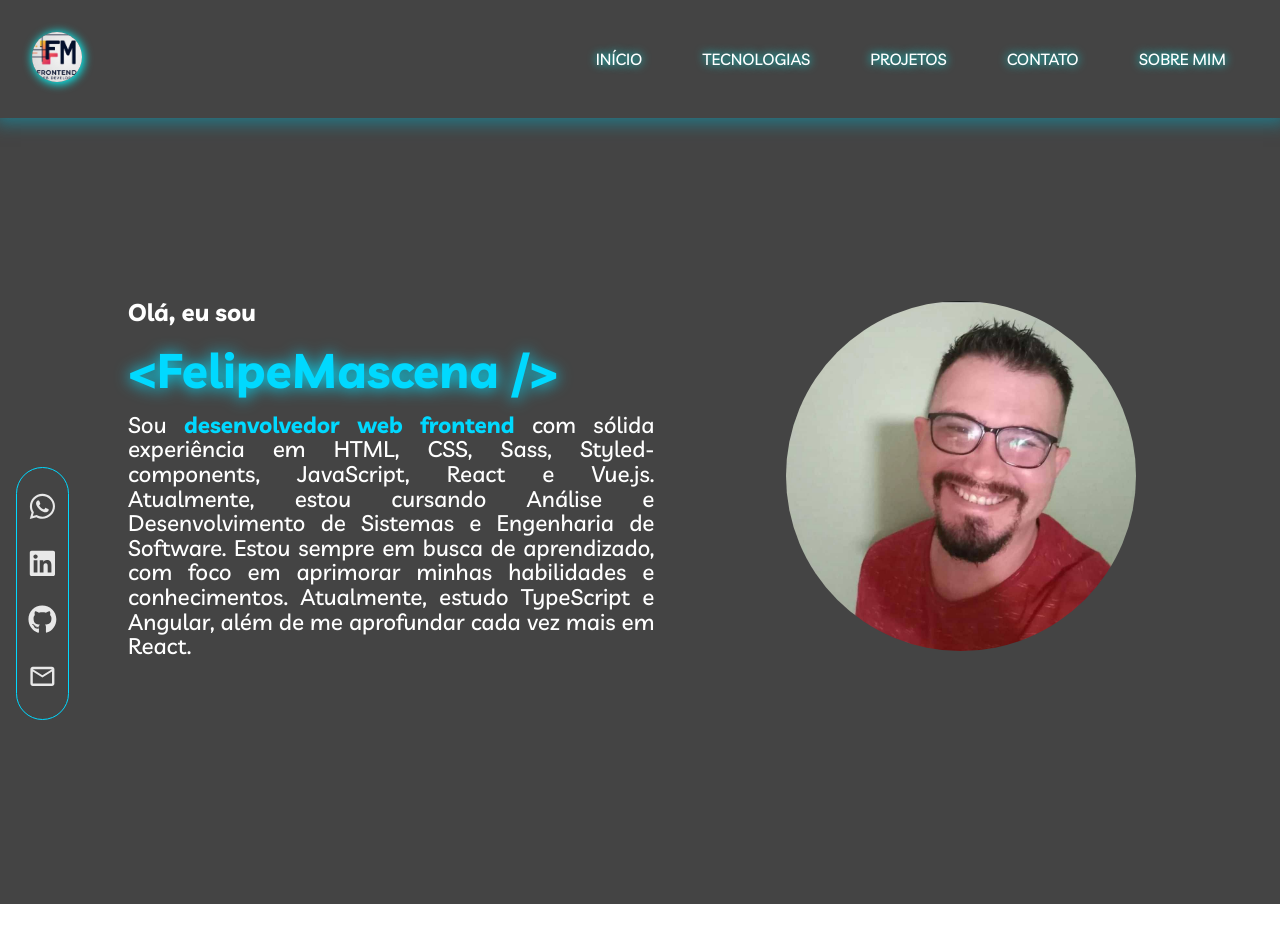
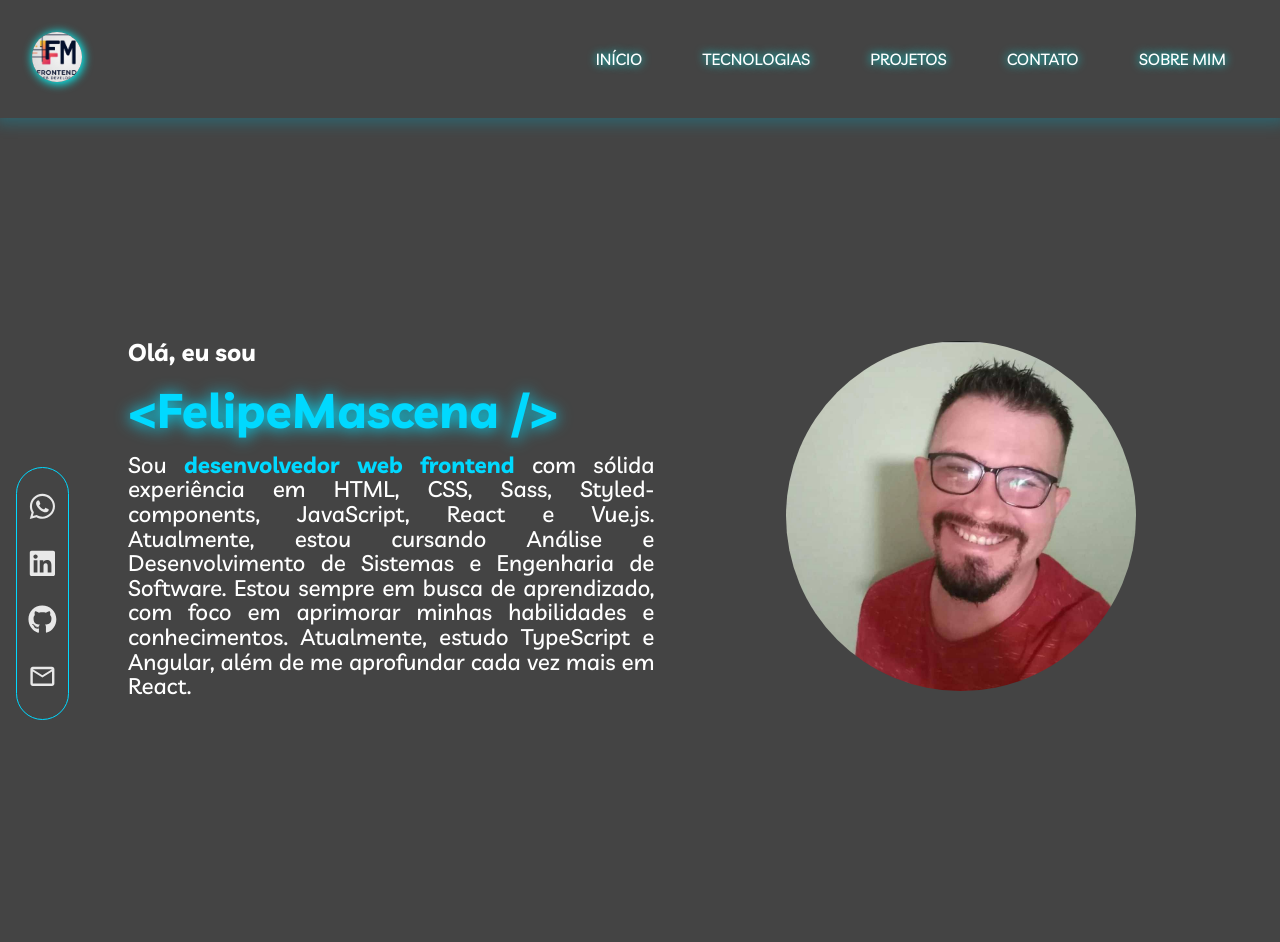
Before and after one commit to fmascena-dev/portfolio, a React (Vite) app: page / in a window 1280 px wide. Shown: the top 942 px of the page. Before the commit the page ends 904 px from the top, so only its background shows below. Built offline with nearby package versions, Linux system fonts and the light colour scheme.

Commit message:
atualização no arquivo de estilo da Home

```diff
--- a/src/components/Home/Home.jsx
+++ b/src/components/Home/Home.jsx
@@ -1,4 +1,4 @@
-import './Home.module.scss';
+import './HomeStyles.scss';
 import foto from '../../assets/Images/foto-pessoal.jpg';
 
 export default function Home() {
--- a/src/components/Home/Home.module.scss
+++ b/src/components/Home/HomeStyles.scss
@@ -1,9 +1,9 @@
-main {
-  background-color: #444;
+#home {
+  background: #444;
   color: #fff;
   display: flex;
   padding: 2rem 8rem;
-  height: 90vh;
+  height: 100vh;
   justify-content: space-evenly;
   align-items: center;
 }
```
